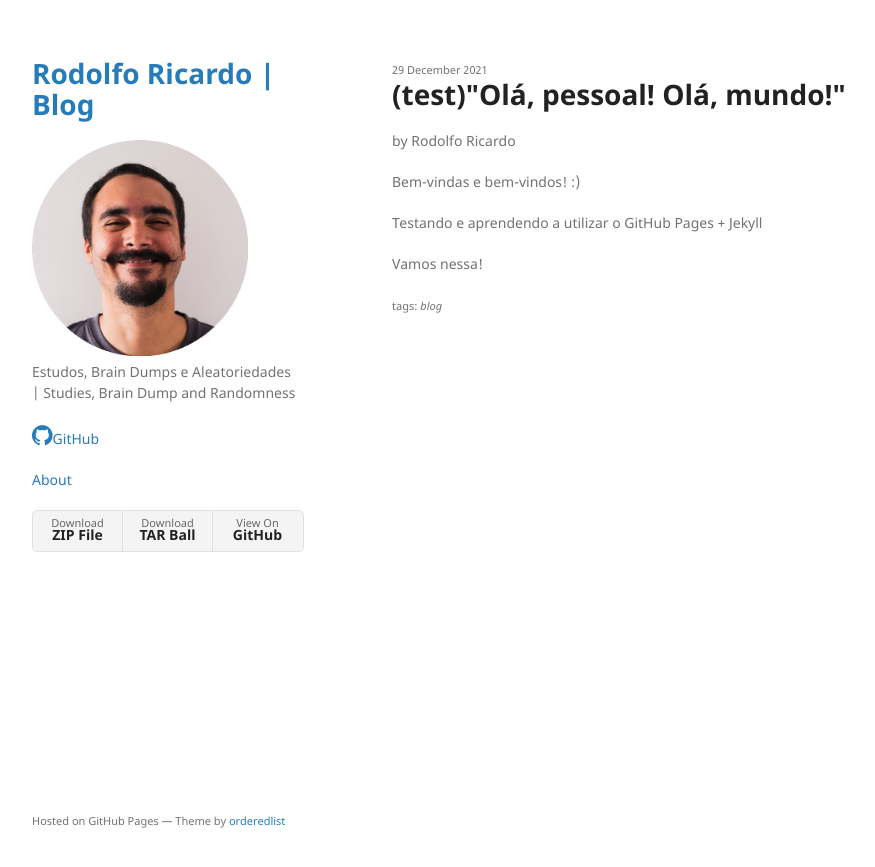
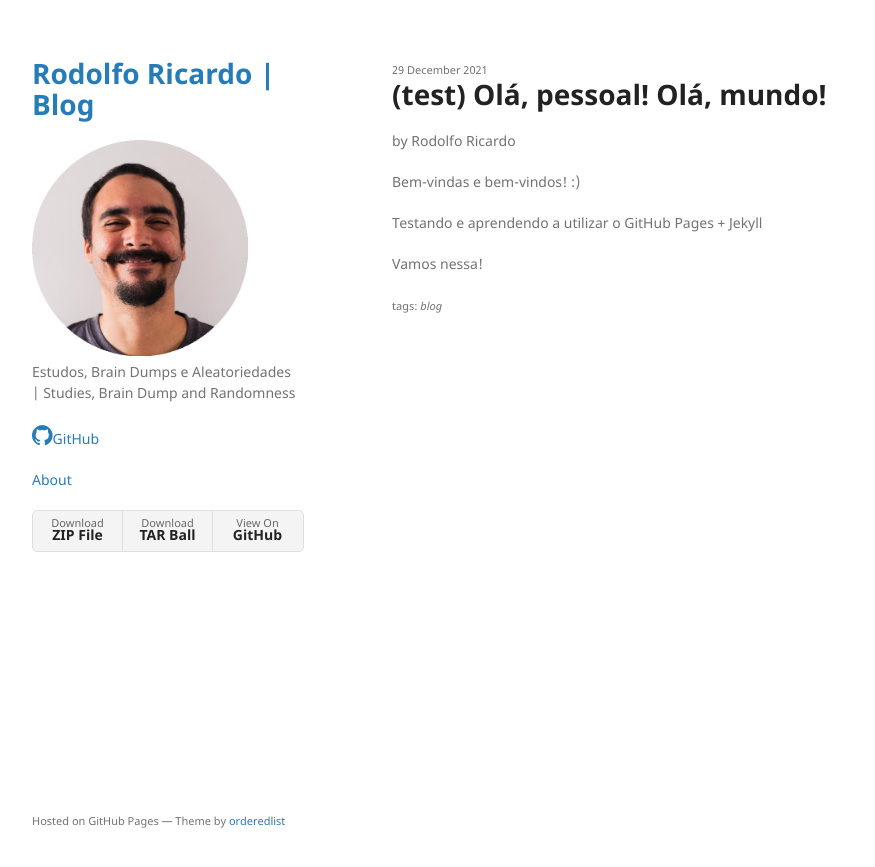
Before and after one commit to rodolforicardotech/rodolforicardotech.github.io, a Jekyll site: the page built from _posts/2021-12-29-primeiro-post.md, in a window 1280 px wide. Shown: the top 867 px of the page, without its empty margins (178-1053 px from the left). Built offline with Jekyll 4.4.1, drawn with Linux system fonts in a browser that asks for light colours.

```diff
--- a/_posts/2021-12-29-primeiro-post.md
+++ b/_posts/2021-12-29-primeiro-post.md
@@ -1,7 +1,7 @@
 ---
 layout: post
 data: (29.12.2021)
-title:  (test)"Olá, pessoal! Olá, mundo!"
+title:  (test) Olá, pessoal! Olá, mundo!
 author: Rodolfo Ricardo
 tags: blog
 category: blog
```
